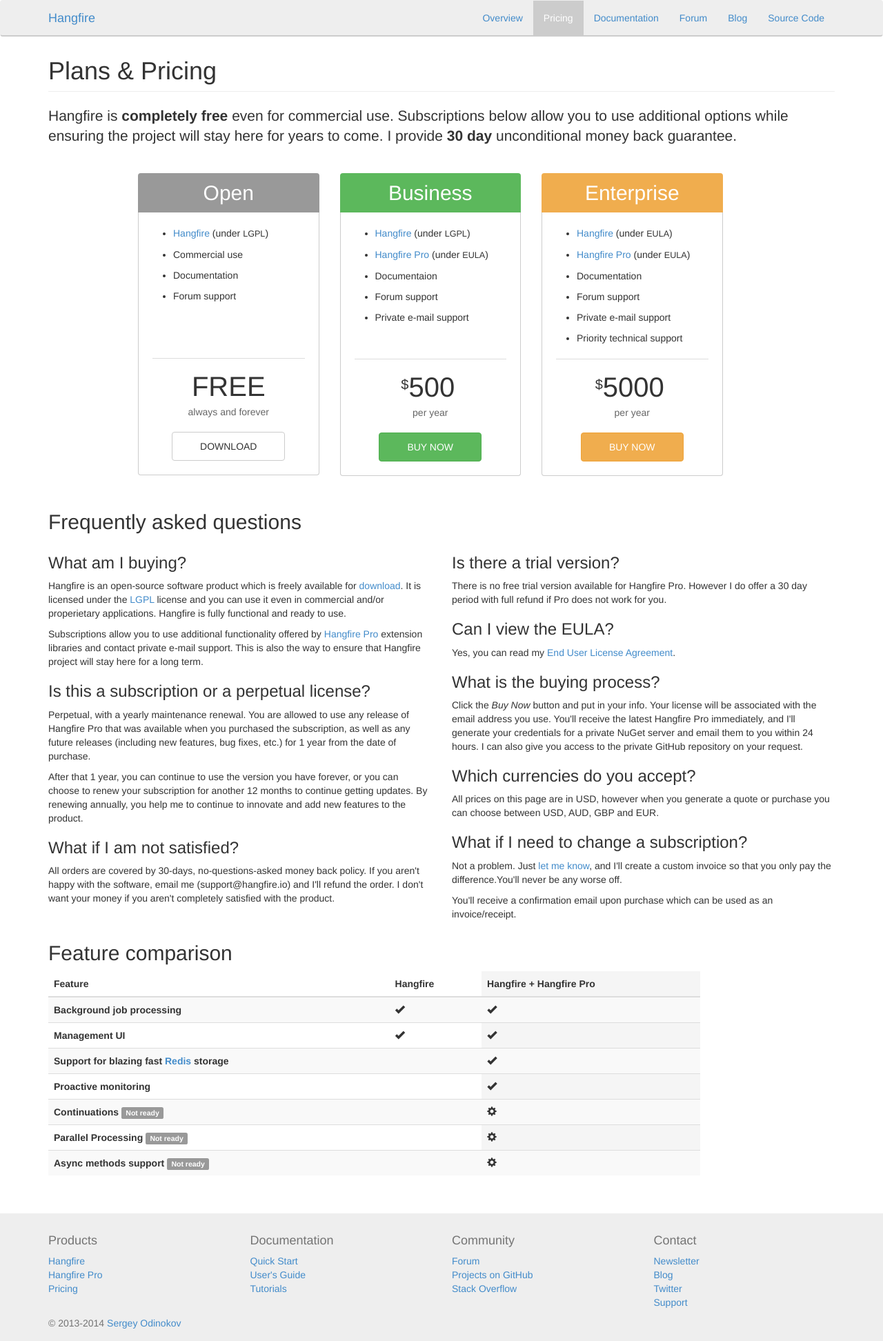
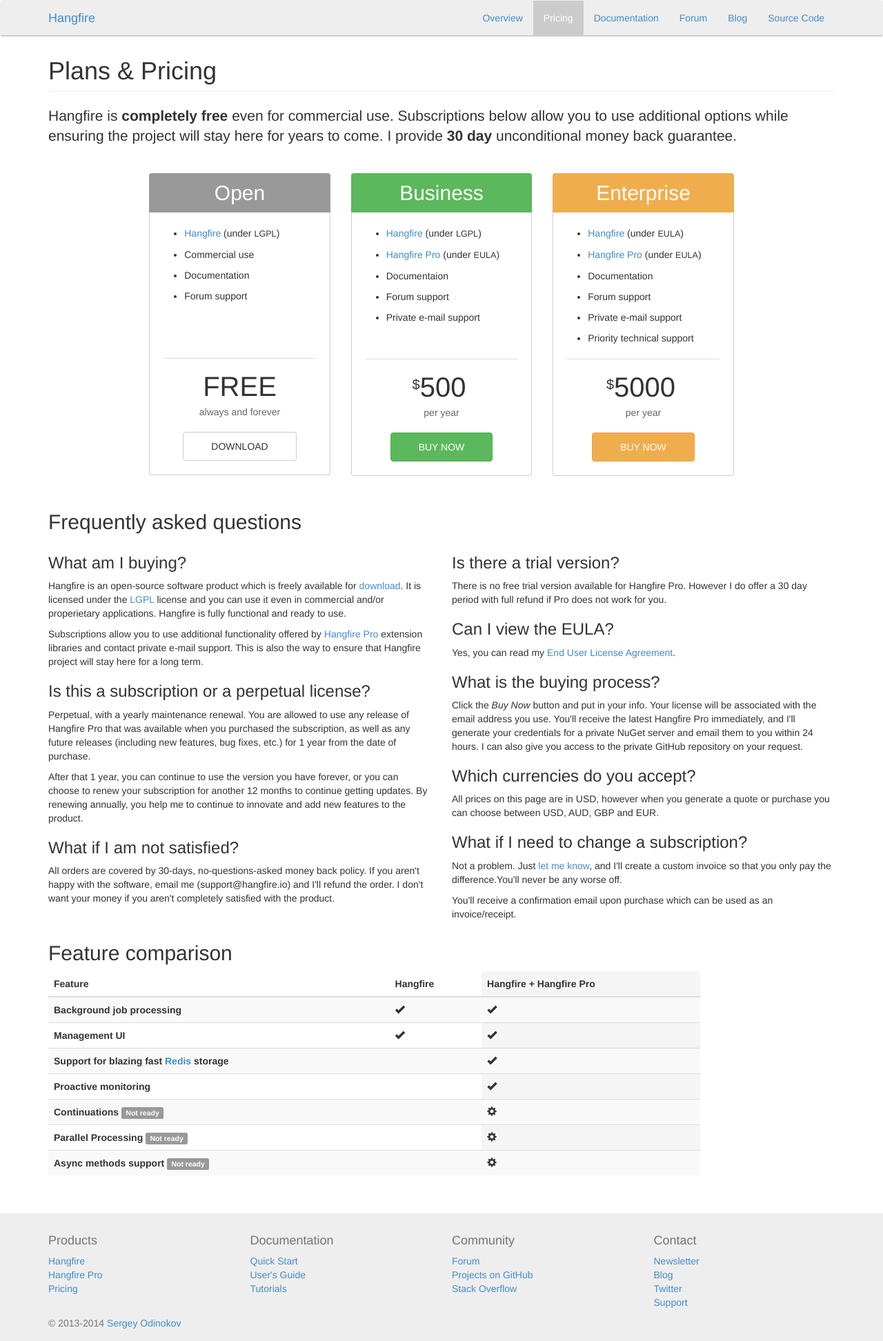
Before and after one commit to HangfireIO/Hangfire.io, a Jekyll site: the page built from pricing/index.md, in a window 1280 px wide. Shown: the whole page at 69% size. Built offline with Jekyll 4.4.1, drawn with Linux system fonts in a browser that asks for light colours; nearby versions of some CDN libraries; Markdown is read by kramdown in place of the engine named in the settings.

Commit message:
Fix pricing table

```diff
--- a/css/styles.css
+++ b/css/styles.css
@@ -227,6 +227,12 @@
     margin-top: 0;
 }
 
+@media (min-width:1200px) {
+    .col-lg-offset-1-5 {
+        margin-left: 12.5%
+    }
+}
+
 .plan {
     text-align: center;
     background-color: #fff;
--- a/pricing/index.md
+++ b/pricing/index.md
@@ -17,7 +17,7 @@
         </div>
     </div>
     <div class="row">
-        <div class="col-md-3" style="margin-left: 130px;">
+        <div class="col-lg-3 col-md-4 col-sm-6 col-lg-offset-1-5">
             <div class="plan">
                 <div class="plan-title">
                     <h2>Open</h2>
@@ -41,7 +41,7 @@
                 </div>
             </div>
         </div>
-        <div class="col-md-3">
+        <div class="col-lg-3 col-md-4 col-sm-6">
             <div class="plan">
                 <div class="plan-title" style="background-color: #5cb85c;">
                     <h2>Business</h2>
@@ -67,7 +67,8 @@
                 </div>
             </div>
         </div>
-        <div class="col-md-3">
+        <div class="col-sm-3 visible-sm"></div>
+        <div class="col-lg-3 col-md-4 col-sm-6">
             <div class="plan">
                 <div class="plan-title" style="background-color: #f0ad4e">
                     <h2>Enterprise</h2>
```
